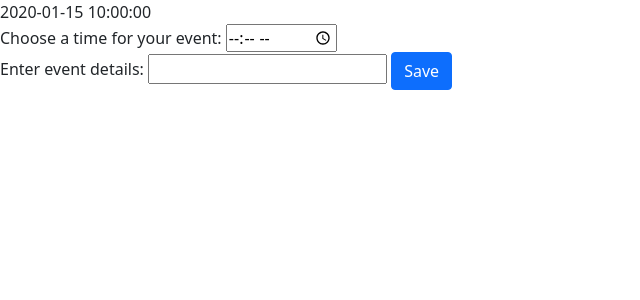
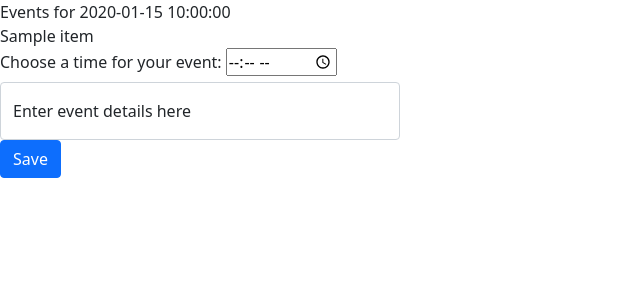
Before and after one commit to Fatman9000/CalendarApp, a Flask app: template templates/edit.html in a window 1280 px wide. Shown: the part 56-356 px from the top of the page, without its empty margins (0-640 px from the left). Run offline with Flask 2, Linux system fonts and the light colour scheme; the template is opened without the code that fills it: most values are stand-ins (such as "Sample title", 1, 10 or a date in 2020).

Commit message:
Events now show on the edit page

```diff
--- a/app.py
+++ b/app.py
@@ -1,3 +1,4 @@
+from collections import UserDict
 import datetime
 import re
 from user import User
@@ -32,22 +33,20 @@ def user_validation():
 
 @app.route("/calendar", methods=["GET", "POST"])
 def date_pick():
-    # print(session["user_name"])
     return render_template("calendar.html")
 
 
 @app.route("/edit", methods=["GET", "POST"])
 def date_edit():
-    # user_date = datetime.date.fromisoformat(request.form["date"])
-    user_date = request.form["date"]
-    # print(session["user_date"])
-    User.store_user_date(user_date, session["user_name"])
-    # events_in_db =
-    return render_template("edit.html", selected_date=user_date)
+    session["user_date"] = request.form["date"]
+    User.store_user_date(session["user_date"], session["user_name"])
+    events_in_db = User.get_user_date()
+    return render_template("edit.html", selected_date=session["user_date"], events=events_in_db)
+
 
 @app.route("/save", methods=["GET", "POST"])
 def save():
     user_time = request.form["time"]
     user_data = request.form["data"]
-    User.store_user_time(session["user_name"],user_time, user_data)
+    User.store_user_time(session["user_name"], user_time, user_data)
     return redirect("/calendar")
--- a/templates/calendar.html
+++ b/templates/calendar.html
@@ -1,5 +1,11 @@
 {% extends "base.html" %}
 {% block content %}
+{% if redirect %}
+<div class="alert alert-warning alert-dismissible fade show" role="alert">
+    <strong>Event created</strong>
+    <button type="button" class="btn-close" data-bs-dismiss="alert" aria-label="Close"></button>
+</div>
+{% endif %}
 <form action="/edit" id="inputCalendar" method="POST">
     <label for="inputCalendar">Please choose a date</label>
     <input type="date" name="date" id="inputDate">
--- a/templates/edit.html
+++ b/templates/edit.html
@@ -1,14 +1,22 @@
 {% extends 'base.html' %}
 {% block content %}
-{{ selected_date }}
+
+<label for="date">Events for {{ selected_date }}</label>
+<div>
+<label for="events">
+    {% for item in events %}
+    {{ item }}<br>
+    {% endfor %}
+</label>
+</div>
 <form action="/save" id="input-time" method="POST">
-    <label for="time">Choose a time for your event:</label>
+    <label for="time" class="form-label">Choose a time for your event:</label>
     <input type="time" id="time" name="time" min="00:00" max="24:00" required>
-    <div>
-        <label for="data">Enter event details:</label>
-        <input type="text" id="data" name="data">
+    <div class="form-floating">
+        <input class="form-control" id="data" name="data" placeholder="Enter event details here"
+            style="width: 400px;"></textarea>
+        <label for="data">Enter event details here</label>
         <button type="submit" class="btn btn-primary">Save</button>
-</div>
-
+    </div>
 </form>
 {% endblock content %}
```
Also changed, not shown: user.py (+6 -7 lines).
